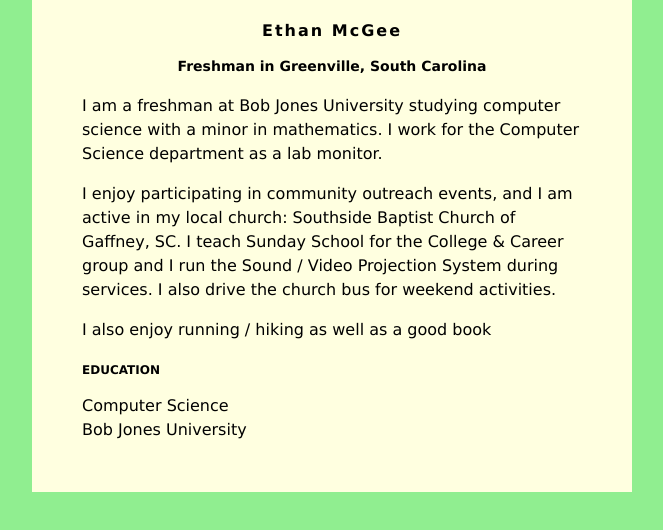
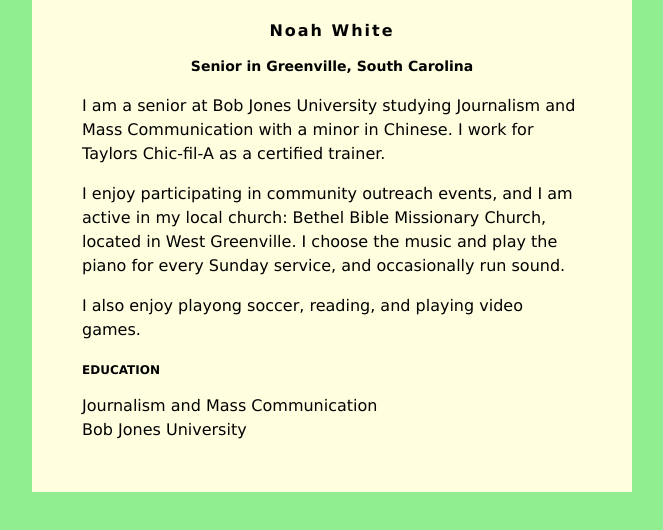
Before and after one commit to Nwhit761/nwhit761-github.io, a plain HTML site: page index.html in a window 1280 px wide. Shown: the whole page, without its empty margins (308-971 px from the left). Drawn offline with Linux system fonts and the light colour scheme.

Commit message:
Update index.html

```diff
--- a/index.html
+++ b/index.html
@@ -30,19 +30,19 @@ h3 {
 </head>
 <body>
     <div id="content">
-        <h1>Ethan McGee</h1>
-        <h2>Freshman in Greenville, South Carolina</h2>
+        <h1>Noah White</h1>
+        <h2>Senior in Greenville, South Carolina</h2>
 
-         <p>I am a freshman at Bob Jones University studying computer science with a minor in mathematics. I work for the Computer Science department as a lab monitor.</p>
+         <p>I am a senior at Bob Jones University studying Journalism and Mass Communication with a minor in Chinese. I work for Taylors Chic-fil-A as a certified trainer.</p>
          <p>
-            I enjoy participating in community outreach events, and I am active in my local church: Southside Baptist Church of Gaffney, SC.  I teach Sunday School for the College &amp; Career group and I run the Sound / Video Projection System during services.  I also drive the church bus for weekend activities.
+            I enjoy participating in community outreach events, and I am active in my local church: Bethel Bible Missionary Church, located in West Greenville. I choose the music and play the piano for every Sunday service, and occasionally run sound.
          </p>
          <p>
-            I also enjoy running / hiking as well as a good book
+            I also enjoy playong soccer, reading, and playing video games.
          </p>
 
         <h3>EDUCATION</h3>
-        Computer Science<br>
+       Journalism and Mass Communication<br>
         Bob Jones University
     </div>
 
```
